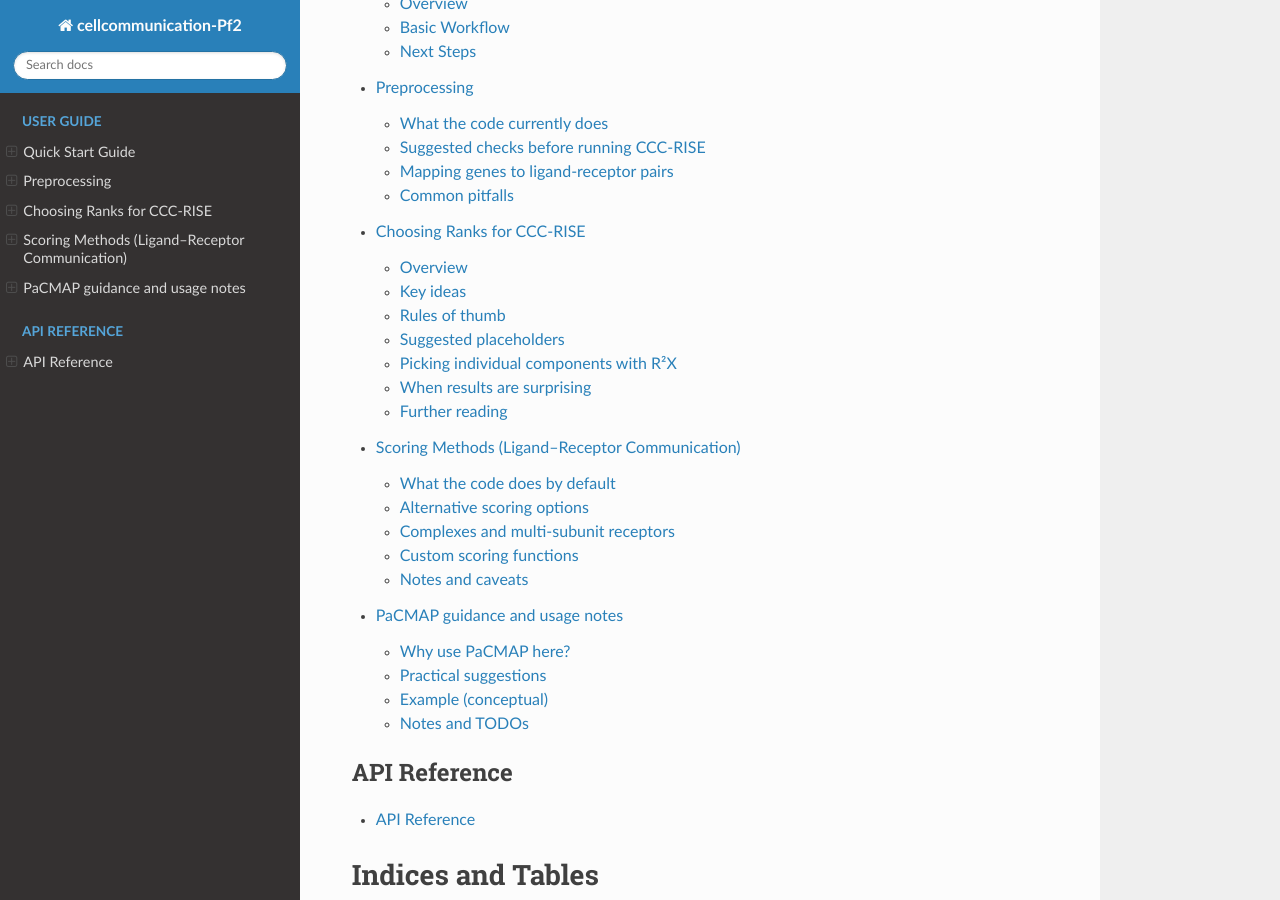
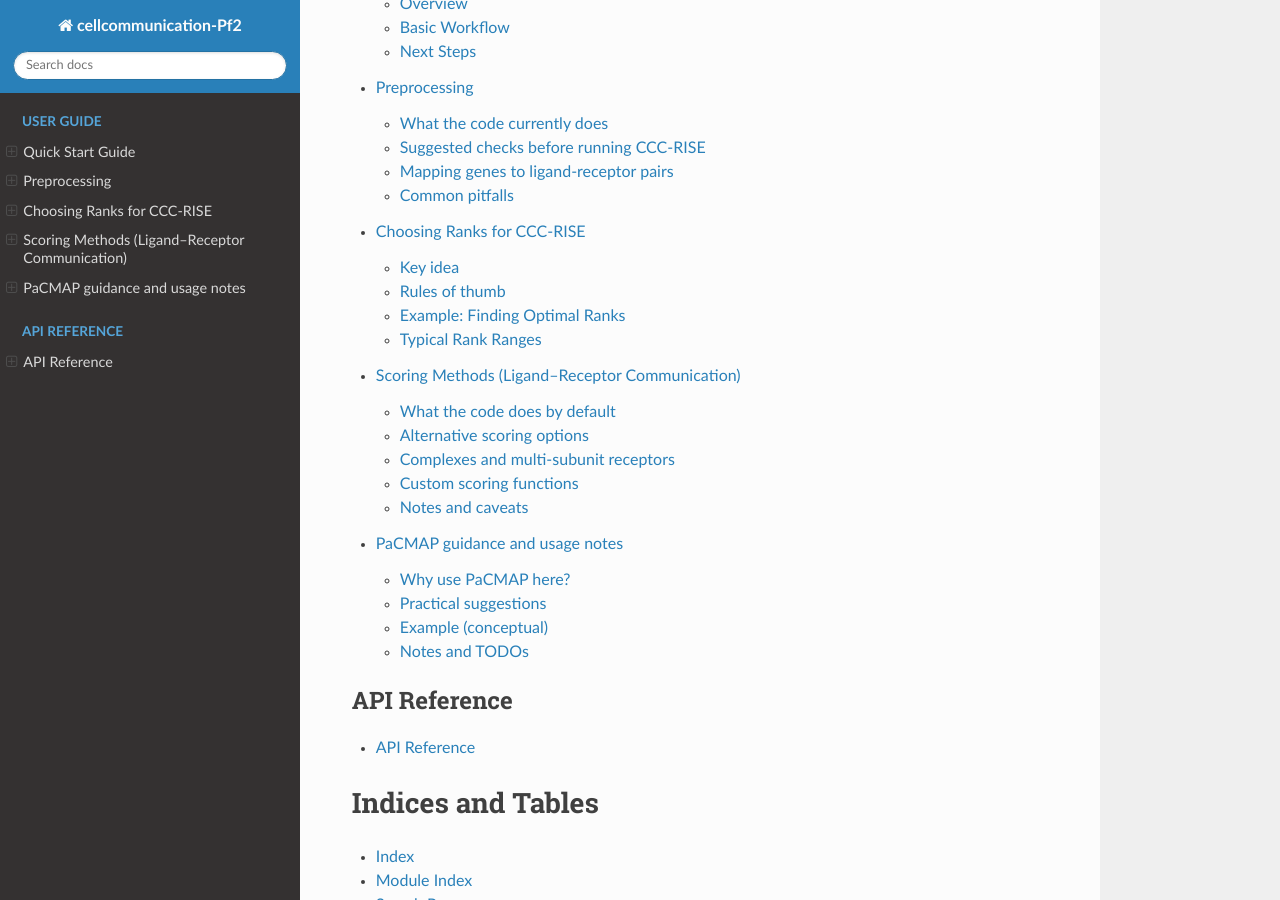
Before and after one commit to meyer-lab/cellcommunication-Pf2, a Sphinx documentation site: the page built from docs/source/index.rst, in a window 1280 px wide and 900 px high, scrolled down 524 px. Built offline with Sphinx 7.4.7 and the Read the Docs theme 3.1.0, drawn with Linux system fonts in a browser that asks for light colours; some of the changed lines change nothing that is shown.

Commit message:
Made edits to rank selection

```diff
--- a/docs/source/rank_selection.rst
+++ b/docs/source/rank_selection.rst
@@ -6,32 +6,17 @@
 - The RISE / PARAFAC2 rank (number of latent cell eigen-states)
 - The CP rank (number of communication components / factors)
 
-Overview
---------
-
-Choosing a rank is somewhat nuanced and we don't have a one-size-fits-all rule. The codebase provides two metrics
-to guide this choice:
-
-- R²X (R2X): the fraction of variance in the interaction tensor explained by a
-  CP decomposition. Higher R²X generally indicates better reconstruction.
-- FMS (Factor Match Score): a stability metric that compares factor solutions
-  from bootstrap/resampled data to a reference decomposition. Higher FMS means
-  more stable, reproducible components.
-
-Key ideas
+Key idea
 ---------
 
 - R²X tends to increase with CP rank: adding components lets the model explain
   more variance (but risks overfitting and producing components with little
   biological meaning).
-- FMS tends to decrease as CP rank increases because more components are
-  harder to estimate stably; bootstrapped runs will often place small
-  components in different modes.
 
 Rules of thumb
 --------------
 
-The project team has found the following workflow helpful when selecting ranks:
+We have found the following workflow helpful when selecting ranks:
 
 1. Pick a range of candidate RISE ranks (e.g. test multiple values). For each
    RISE rank, compute the projected expression matrices and the interaction
@@ -41,40 +26,163 @@
 3. Inspect the trade-off: look for an elbow in R²X growth and a region where
    FMS remains reasonably high.
 
-Suggested placeholders
-----------------------
+Example: Finding Optimal Ranks
+--------------------------------
 
-- Typical RISE rank candidates: TODO: provide a recommended numeric range (e.g. 10–50).
-- Typical CP ranks to test: TODO: provide a recommended numeric range (e.g. 2–12).
+The following example demonstrates how to systematically test different rank combinations
+to find optimal parameters for your dataset.
 
-Leave these placeholders for lab-specific recommendations.
+Step 1: Test RISE Ranks
+^^^^^^^^^^^^^^^^^^^^^^^
 
-Picking individual components with R²X
--------------------------------------
+First, test different RISE ranks to find a stable decomposition. This evaluates the
+stability of the PARAFAC2 decomposition across different ranks:
 
-R²X measures variance explained by the whole CP decomposition. It is not a
-component-level p-value. If you want to know whether a particular component is
-well supported, combine R²X trends with:
+.. code-block:: python
 
-- the magnitude of the component weight (larger weights explain more variance),
-- stability across bootstraps (component appears consistently and has high FMS),
-- biological interpretability (do the top cell states and ligand-receptor pairs
-  make sense together?).
+    import matplotlib.pyplot as plt
+    from cellcommunicationpf2.import_data import (
+        import_balf_covid,
+        add_cond_idxs,
+    )
+    from cellcommunicationpf2.figures.commonFuncs.plotGeneral import plot_fms_r2x_diff_ranks
 
-When results are surprising
---------------------------
+    # Load and prepare data
+    adata = import_balf_covid(gene_threshold=0.01, normalize=True)
+    adata = add_cond_idxs(adata, condition_key="sample")
 
-If you get unexpectedly low FMS or components that look biologically implausible:
+    # Test a range of RISE ranks
+    rise_ranks = list(range(5, 41, 5))  # [5, 10, 15, 20, 25, 30, 35, 40]
+    runs = 3  # Number of bootstrap runs for stability assessment
 
-- Re-check preprocessing (normalization, gene filtering) — small changes here
-  can strongly affect results. See the preprocessing page.
-- Increase the number of bootstrap runs for FMS to get a more stable estimate.
-- Consider lowering the CP rank and inspecting the larger components first.
-- If you still think the methods or results are wrong, open an issue in the
-  repository and attach a minimal reproducible example.
+    # Create figure
+    fig, (ax1, ax2) = plt.subplots(1, 2, figsize=(12, 4))
 
-Further reading
----------------
+    # Plot FMS and R2X across RISE ranks
+    plot_fms_r2x_diff_ranks(
+        adata,
+        condition_name="sample",
+        ax1=ax1,
+        ax2=ax2,
+        ranksList=rise_ranks,
+        runs=runs
+    )
 
-See :doc:`preprocessing` and :doc:`scoring_methods` for more details that affect
-rank behavior.
+    ax1.set_title("FMS vs RISE Rank")
+    ax1.set_xlabel("RISE Rank")
+    ax1.set_ylabel("Factor Match Score")
+    ax1.set_ylim(0, 1)
+
+    ax2.set_title("R²X vs RISE Rank")
+    ax2.set_xlabel("RISE Rank")
+    ax2.set_ylabel("R²X (Variance Explained)")
+
+    plt.tight_layout()
+    plt.show()
+
+Look for RISE ranks where FMS remains high (typically > 0.7) and R²X shows
+reasonable variance explained. Common choices are in the range 10–50 depending
+on dataset size.
+
+Step 2: Test CP Ranks
+^^^^^^^^^^^^^^^^^^^^^
+
+Once you've selected a RISE rank, test different CP ranks on the resulting
+interaction tensor:
+
+.. code-block:: python
+
+    import seaborn as sns
+    import matplotlib.pyplot as plt
+    from cellcommunicationpf2.import_data import import_ligand_receptor_pairs
+    from cellcommunicationpf2.tensor import (
+        calculate_interaction_tensor,
+        run_fms_r2x_analysis,
+    )
+
+    # Load ligand-receptor pairs
+    lr_pairs = import_ligand_receptor_pairs()
+
+    # Select a RISE rank based on Step 1 results
+    selected_rise_rank = 35  # Example: choose based on Step 1 analysis
+
+    # Calculate interaction tensor using the selected RISE rank
+    print("Computing interaction tensor...")
+    interaction_tensor = calculate_interaction_tensor(
+        adata,
+        lr_pairs,
+        rise_rank=selected_rise_rank
+    )
+    print(f"Interaction tensor shape: {interaction_tensor.shape}")
+
+    # Test a range of CP ranks
+    cp_ranks = list(range(2, 15, 2))  # [2, 4, 6, 8, 10, 12, 14]
+    runs = 3  # Number of bootstrap runs
+
+    # Run FMS and R2X analysis
+    print("Testing CP ranks...")
+    results_df = run_fms_r2x_analysis(
+        interaction_tensor,
+        rank_list=cp_ranks,
+        runs=runs,
+        svd_init="svd"
+    )
+
+    # Visualize results
+    fig, (ax1, ax2) = plt.subplots(1, 2, figsize=(12, 4))
+
+    sns.lineplot(data=results_df, x="Component", y="FMS", ax=ax1, label="FMS")
+    ax1.set_title("FMS vs CP Rank")
+    ax1.set_xlabel("CP Rank")
+    ax1.set_ylabel("Factor Match Score")
+    ax1.set_ylim(0, 1)
+    ax1.legend()
+
+    sns.lineplot(data=results_df, x="Component", y="R2X", ax=ax2, color="orange", label="R²X")
+    ax2.set_title("R²X vs CP Rank")
+    ax2.set_xlabel("CP Rank")
+    ax2.set_ylabel("R²X (Variance Explained)")
+    ax2.set_ylim(0, results_df["R2X"].max() + 0.02)
+    ax2.legend()
+
+    plt.tight_layout()
+    plt.show()
+
+    # Print summary
+    print("\nSummary by CP Rank:")
+    summary = results_df.groupby("Component")[["FMS", "R2X"]].mean()
+    print(summary)
+
+Step 3: Select Optimal Ranks
+^^^^^^^^^^^^^^^^^^^^^^^^^^^^
+
+Based on the plots:
+
+1. **RISE rank**: Choose a rank where FMS is high (typically > 0.7) and R²X
+   shows good variance explained. Avoid ranks where FMS drops significantly.
+
+2. **CP rank**: Look for an "elbow" in the R²X curve where additional components
+   provide diminishing returns. Choose a rank where:
+   - R²X shows good variance explained without overfitting
+   - The rank is interpretable (not too many components to analyze)
+
+Example interpretation:
+- If R²X plateaus around rank 8 and FMS drops below 0.6 after rank 10,
+  a CP rank of 8–10 might be optimal.
+- If FMS remains high (> 0.7) up to rank 12, you can safely use higher ranks
+  for more detailed analysis.
+
+Typical Rank Ranges
+-------------------
+
+Based on common usage patterns:
+
+- **RISE rank candidates**: Typically 10–50, depending on dataset size and complexity.
+  Smaller datasets (fewer cells/conditions) may use 10–25, while larger datasets
+  may benefit from 25–50.
+
+- **CP ranks to test**: Typically 2–15. Higher ranks provide more granular
+  patterns but may be harder to interpret.
+
+These ranges are starting points; adjust based on your specific dataset characteristics
+and the stability metrics (FMS and R²X) you observe.
```
